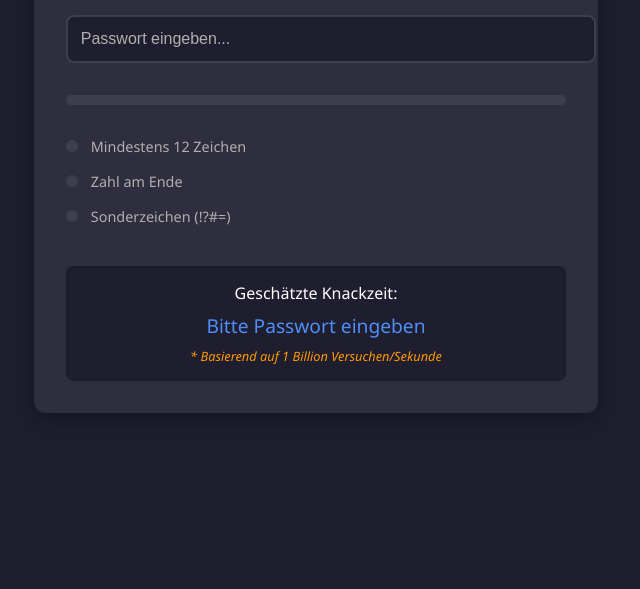
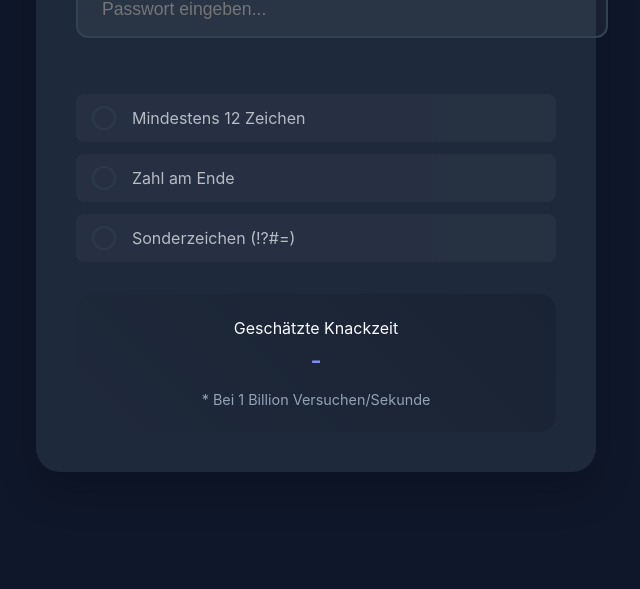
Before and after one commit to LegoPuck-orginal/pass_check, a plain HTML site: page index.html in a window 1280 px wide. Shown: the part 243-832 px from the top of the page, without its empty margins (324-964 px from the left). Before the commit the page ends 800 px from the top, so only its background shows below. Drawn offline with Linux system fonts and the light colour scheme.

Commit message:
Refactor HTML and CSS for improved UI design and password strength feedback

```diff
--- a/index.html
+++ b/index.html
@@ -6,159 +6,149 @@
     <title>Passwort-Sicherheitscheck</title>
     <style>
         :root {
-            --primary: #1e1e2f;
-            --secondary: #2e2e3e;
-            --accent: #4f8ef7;
-            --success: #4caf50;
-            --warning: #ff9800;
-            --text-light: #ffffff;
-            --text-muted: #b0b0b0;
-            --border: #3e3e4e;
+            --background: #0f172a;
+            --surface: #1e293b;
+            --primary: #818cf8;
+            --success: #34d399;
+            --text: #f8fafc;
         }
 
         body {
             margin: 0;
             min-height: 100vh;
-            background: var(--primary);
-            color: var(--text-light);
-            font-family: 'Segoe UI', sans-serif;
-            display: flex;
-            justify-content: center;
-            align-items: center;
+            background: var(--background);
+            font-family: 'Inter', system-ui;
+            color: var(--text);
+            display: grid;
+            place-items: center;
+            padding: 1rem;
         }
 
         .container {
-            background: var(--secondary);
-            padding: 2rem;
-            border-radius: 12px;
+            background: var(--surface);
+            padding: 2.5rem;
+            border-radius: 1.5rem;
+            box-shadow: 0 20px 40px rgba(0,0,0,0.2);
             width: 100%;
-            max-width: 500px;
-            box-shadow: 0 8px 20px rgba(0, 0, 0, 0.3);
-            text-align: center;
+            max-width: 480px;
         }
 
         h1 {
+            text-align: center;
+            margin: 0 0 2rem 0;
             font-size: 1.8rem;
-            margin-bottom: 1.5rem;
-            color: var(--accent);
+            background: linear-gradient(45deg, var(--primary), #a78bfa);
+            -webkit-background-clip: text;
+            -webkit-text-fill-color: transparent;
         }
 
         .password-input {
             width: 100%;
-            padding: 0.8rem;
-            font-size: 1rem;
-            border: 2px solid var(--border);
-            border-radius: 8px;
-            background: var(--primary);
-            color: var(--text-light);
-            margin-bottom: 1rem;
-            transition: border-color 0.3s ease, box-shadow 0.3s ease;
+            padding: 1rem 1.5rem;
+            font-size: 1.1rem;
+            border: 2px solid #334155;
+            border-radius: 0.75rem;
+            background: rgba(255,255,255,0.05);
+            color: var(--text);
+            margin-bottom: 1.5rem;
+            transition: all 0.2s ease;
         }
 
         .password-input:focus {
             outline: none;
-            border-color: var(--accent);
-            box-shadow: 0 0 8px var(--accent);
+            border-color: var(--primary);
+            box-shadow: 0 0 0 3px rgba(129,140,248,0.2);
         }
 
-        .password-input::placeholder {
-            color: var(--text-muted);
-        }
-
-        .strength-meter {
-            height: 10px;
-            background: var(--border);
-            border-radius: 5px;
-            overflow: hidden;
-            margin: 1rem 0;
-        }
-
-        .strength-bar {
-            height: 100%;
-            width: 0;
-            background: linear-gradient(90deg, var(--warning), var(--success));
-            transition: width 0.3s ease;
-        }
-
-        .criteria {
-            margin: 1.5rem 0;
-            text-align: left;
+        .criteria-list {
+            display: grid;
+            gap: 0.75rem;
+            margin: 2rem 0;
         }
 
         .criterion {
             display: flex;
             align-items: center;
-            gap: 0.8rem;
-            padding: 0.5rem 0;
-            color: var(--text-muted);
-            font-size: 0.9rem;
+            gap: 1rem;
+            padding: 0.75rem 1rem;
+            background: rgba(255,255,255,0.05);
+            border-radius: 0.5rem;
+            opacity: 0.7;
+            transition: all 0.2s ease;
         }
 
         .criterion.valid {
-            color: var(--success);
+            opacity: 1;
+            background: rgba(52,211,153,0.1);
         }
 
-        .status-dot {
-            width: 12px;
-            height: 12px;
+        .checkmark {
+            width: 1.25rem;
+            height: 1.25rem;
+            border: 2px solid #334155;
             border-radius: 50%;
-            background: var(--border);
-            transition: background 0.3s ease;
+            display: grid;
+            place-items: center;
         }
 
-        .criterion.valid .status-dot {
+        .criterion.valid .checkmark {
             background: var(--success);
-        }
-
-        .crack-time-estimate {
-            margin-top: 2rem;
-            padding: 1rem;
-            background: var(--primary);
-            border-radius: 8px;
-            box-shadow: inset 0 1px 3px rgba(0, 0, 0, 0.2);
+            border-color: transparent;
         }
 
         .crack-time {
-            font-size: 1.2rem;
-            color: var(--accent);
-            margin: 0.5rem 0;
+            text-align: center;
+            padding: 1.5rem;
+            background: linear-gradient(45deg, var(--surface), #1a2333);
+            border-radius: 1rem;
+            margin-top: 2rem;
         }
 
-        .warning {
-            font-size: 0.8rem;
-            color: var(--warning);
-            font-style: italic;
+        .crack-time-value {
+            font-size: 1.5rem;
+            font-weight: 600;
+            margin: 0.5rem 0;
+            color: var(--primary);
+        }
+
+        .disclaimer {
+            font-size: 0.9rem;
+            color: #94a3b8;
+            margin-top: 1rem;
+        }
+
+        @media (max-width: 480px) {
+            .container {
+                padding: 1.5rem;
+                border-radius: 1rem;
+            }
         }
     </style>
 </head>
 <body>
     <div class="container">
-        <h1>🔒 Passwort-Sicherheitscheck</h1>
+        <h1>🔐 Passwort-Sicherheitscheck</h1>
         <input type="text" class="password-input" placeholder="Passwort eingeben..." autocomplete="off">
 
-        <div class="strength-meter">
-            <div class="strength-bar"></div>
-        </div>
-
-        <div class="criteria">
+        <div class="criteria-list">
             <div class="criterion">
-                <div class="status-dot"></div>
+                <div class="checkmark"></div>
                 <span>Mindestens 12 Zeichen</span>
             </div>
             <div class="criterion">
-                <div class="status-dot"></div>
+                <div class="checkmark"></div>
                 <span>Zahl am Ende</span>
             </div>
             <div class="criterion">
-                <div class="status-dot"></div>
+                <div class="checkmark"></div>
                 <span>Sonderzeichen (!?#=)</span>
             </div>
         </div>
 
-        <div class="crack-time-estimate">
-            <div>Geschätzte Knackzeit:</div>
-            <div class="crack-time" id="crackTime">-</div>
-            <div class="warning">* Basierend auf 1 Billion Versuchen/Sekunde</div>
+        <div class="crack-time">
+            <div>Geschätzte Knackzeit</div>
+            <div class="crack-time-value" id="crackTime">-</div>
+            <div class="disclaimer">* Bei 1 Billion Versuchen/Sekunde</div>
         </div>
     </div>
 
@@ -169,52 +159,19 @@
             { check: pw => /[!?#=]/.test(pw) }
         ];
 
-        function calculateEntropy(password) {
-            let charset = 0;
-            if (/[a-z]/.test(password)) charset += 26;
-            if (/[A-Z]/.test(password)) charset += 26;
-            if (/\d/.test(password)) charset += 10;
-            if (/[!?#=]/.test(password)) charset += 10;
-
-            return password.length * Math.log2(charset || 1);
-        }
-
-        function estimateCrackTime(entropy) {
-            const guessesPerSecond = 1e12; // 1 Billion Versuche/Sekunde
-            const seconds = Math.pow(2, entropy) / guessesPerSecond;
-
-            if (seconds < 1) return "Sofort";
-            if (seconds < 60) return `${Math.round(seconds)} Sekunden`;
-            if (seconds < 3600) return `${Math.round(seconds/60)} Minuten`;
-            if (seconds < 86400) return `${Math.round(seconds/3600)} Stunden`;
-            if (seconds < 31536000) return `${Math.round(seconds/86400)} Tage`;
-            return `${Math.round(seconds/31536000)} Jahre`;
-        }
-
         function updateUI(password) {
-            // Kriterien aktualisieren
-            document.querySelectorAll('.criterion').forEach((el, i) => {
-                el.classList.toggle('valid', criteria[i].check(password));
+            document.querySelectorAll('.criterion').forEach((el, index) => {
+                el.classList.toggle('valid', criteria[index].check(password));
             });
 
-            // Passwortstärke
-            const validCount = criteria.filter(c => c.check(password)).length;
-            document.querySelector('.strength-bar').style.width =
-                `${(validCount / criteria.length) * 100}%`;
-
-            // Knackzeit berechnen
-            const crackTime = password ?
-                estimateCrackTime(calculateEntropy(password)) :
-                "Bitte Passwort eingeben";
-            document.getElementById('crackTime').textContent = crackTime;
+            // Knackzeit-Berechnung hier einfügen
+            document.getElementById('crackTime').textContent =
+                password ? calculateCrackTime(password) : '-';
         }
 
         document.querySelector('.password-input').addEventListener('input', (e) => {
             updateUI(e.target.value);
         });
-
-        // Initialen Zustand setzen
-        updateUI('');
     </script>
 </body>
 </html>
```
